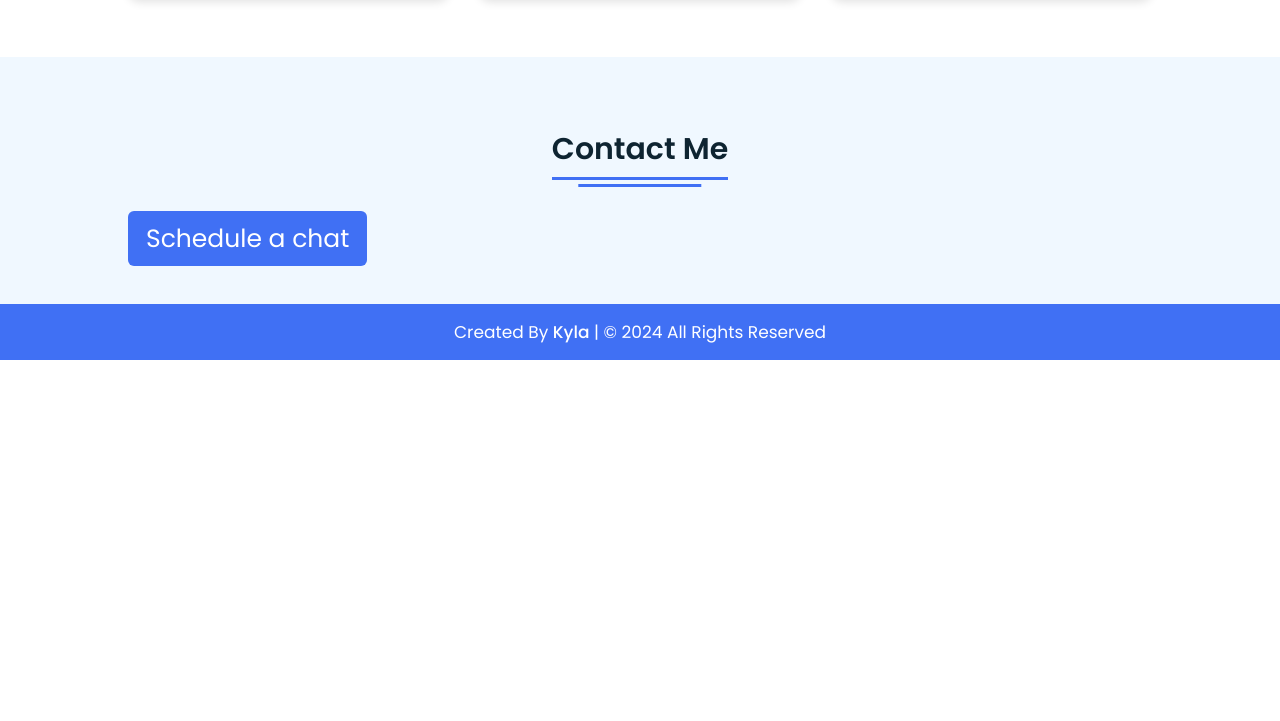
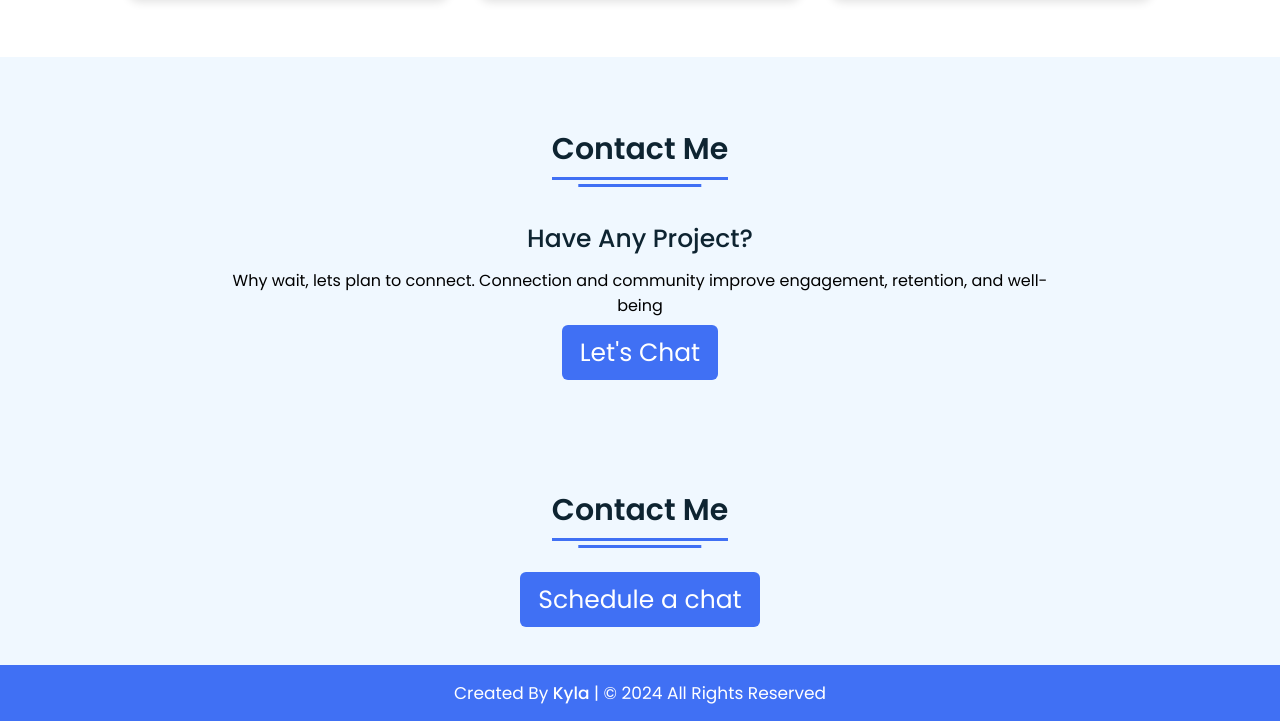
Before and after one commit to KJBoutte/KJBoutte.github.io, a plain HTML site: page index.html in a window 1280 px wide. Shown: the part 2318-3039 px from the top of the page. Before the commit the page ends 2678 px from the top, so only its background shows below. Drawn offline with Linux system fonts and the light colour scheme.

Commit message:
Update index.html

```diff
--- a/index.html
+++ b/index.html
@@ -133,10 +133,29 @@
 <section class="contact" id="contact">
   <div class="content">
     <div class="title"><span>Contact Me</span></div>
+    <div class="text">
+      <div class="topic">Have Any Project?</div>
+      <p>Why wait, lets plan to connect. Connection and community improve engagement, retention, and well-being </p>
+      <div class="button">
+        <!-- <button>Let's Chat</button> -->
+        <a class="fcc-btn" href="https://www.linkedin.com/in/kapil0123/">Let's Chat</a>
+      </div>
+    </div>
+  </div>
+</section>
+
+  <!-- Contact Me section Start -->
+<section class="contact" id="contact">
+  <div class="content">
+    <div class="title"><span>Contact Me</span></div>
+    <div class="text">
+      <div class="topic"></div>
+      <p></p>
       <div class="button">
         <!-- <button>Schedule a chat</button> -->
-        <center></center><a class="fcc-btn" href="https://calendly.com/kjboutte">Schedule a chat</a></center>
+        <a class="fcc-btn" href="https://calendly.com/kjboutte">Schedule a chat</a>
     </div>
+  </div>
   </div>
 </section>
 
```
